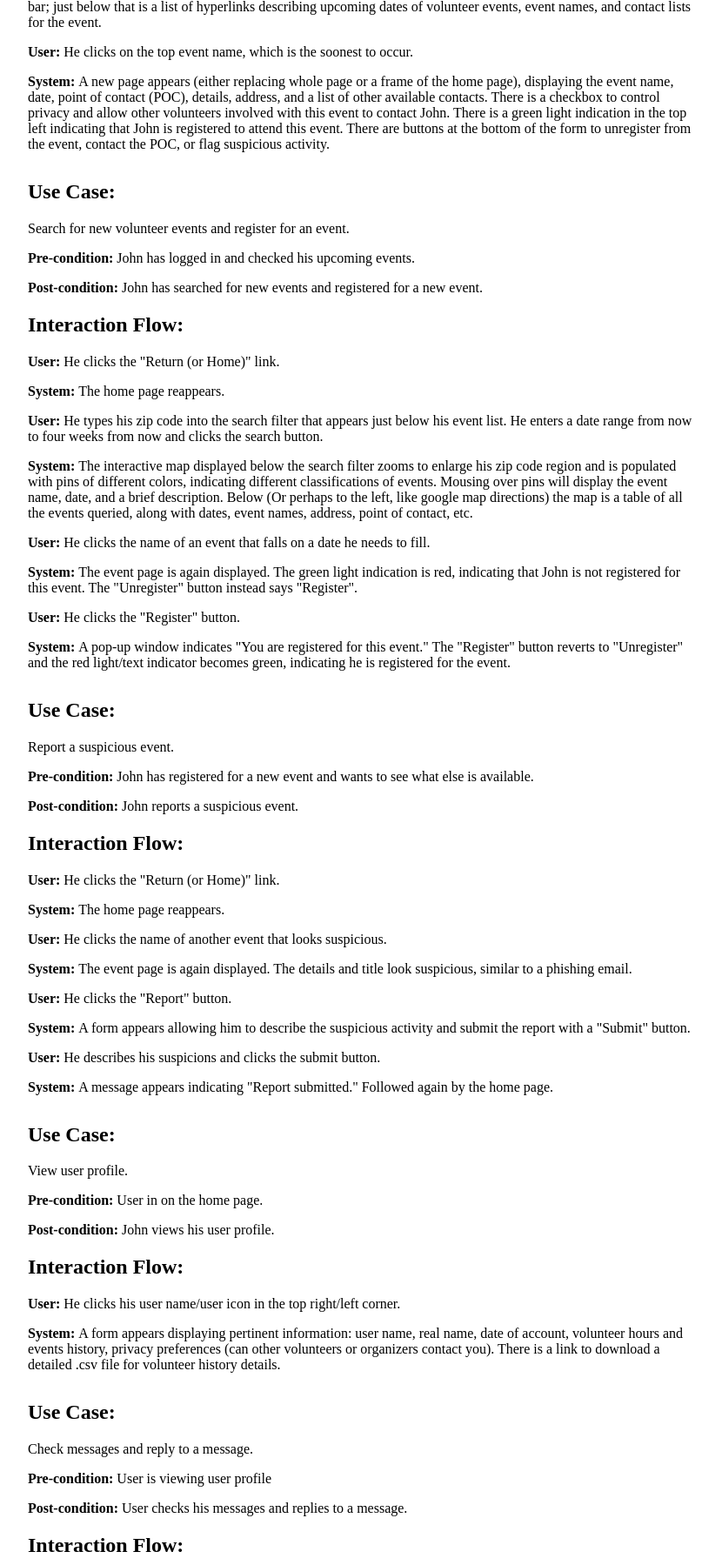
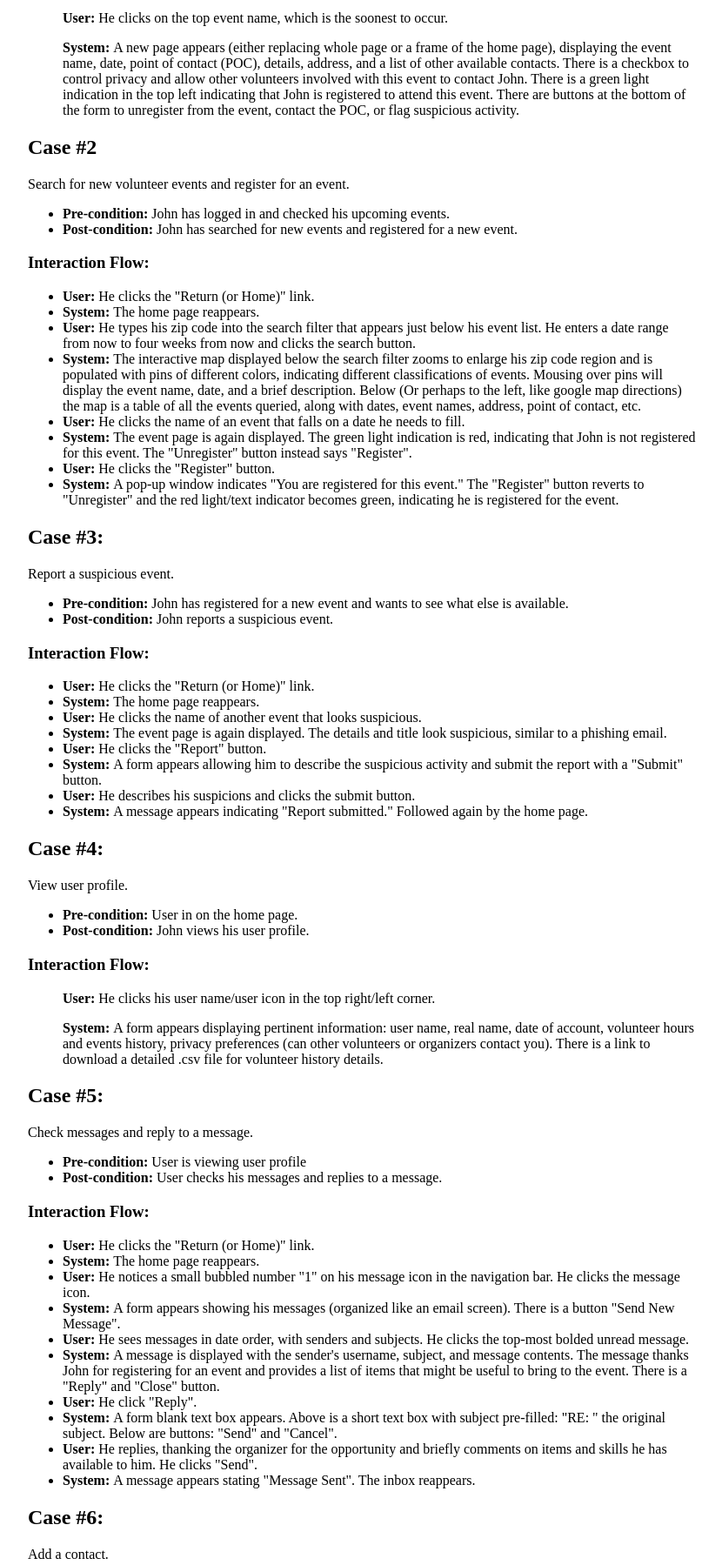
Before and after one commit to web-34-volunteer-app/capstone-volunteer-app, a plain HTML site: page public_html/documentation/persona-volunteer.html in a window 1280 px wide. Shown: the part 972-2771 px from the top of the page at 87% size, without its empty margins (224-1054 px from the left). Drawn offline with Linux system fonts and the light colour scheme.

Commit message:
reformatted interaction flow

```diff
--- a/public_html/documentation/persona-volunteer.html
+++ b/public_html/documentation/persona-volunteer.html
@@ -33,99 +33,110 @@
 </div>
 
 <div class="container">
-  <h2>Use Case:</h2>
-  <p>As a normal user of Mission Citizen, I would like to visit the website and stay up to date with saved volunteer events.</p>
+  <h2>Case #1</h2>
+  <p>Visit the website and stay up to date with saved volunteer events.</p>
 
-  <p><span class="name">Pre-condition: </span>User is a registered user using a device that was previously logged into.</p>
-  <p><span class="name">Post-condition: </span>John has checked his upcoming events.</p>
+  <ul>
+    <li><span class="name">Pre-condition: </span>User is a registered user using a device that was previously logged into.</li>
+    <li><span class="name">Post-condition: </span>John has checked his upcoming events.</li>
+  </ul>
+  <h3>Interaction Flow:</h3>
+  <ul>
+    <li><span class="name">User: </span>Navigates to the website home page on his smartphone.</li>
+    <li><span class="name">System: </span>Since he regularly visits the website from this device, the system maintains his login. His username is displayed in the navigation bar to indicate he is still logged in. The welcome banner is displayed below the navigation bar; just below that is a list of hyperlinks describing upcoming dates of volunteer events, event names, and contact lists for the event.</li>
+  <p><span class="name">User: </span>He clicks on the top event name, which is the soonest to occur.</p>
+  <p><span class="name">System: </span>A new page appears (either replacing whole page or a frame of the home page), displaying the event name, date, point of contact (POC), details, address, and a list of other available contacts. There is a checkbox to control privacy and allow other volunteers involved with this event to contact John. There is a green light indication in the top left indicating that John is registered to attend this event. There are buttons at the bottom of the form to unregister from the event, contact the POC, or flag suspicious activity.</p>
+  </ul>
+
+  <h2>Case #2</h2>
+  <p>Search for new volunteer events and register for an event.</p>
+  <ul>
+    <li><span class="name">Pre-condition: </span>John has logged in and checked his upcoming events.</li>
+    <li><span class="name">Post-condition: </span>John has searched for new events and registered for a new event.</li>
+  </ul>
+
+  <h3>Interaction Flow:</h3>
+  <ul>
+    <li><span class="name">User: </span>He clicks the "Return (or Home)" link.</li>
+    <li><span class="name">System: </span>The home page reappears.</li>
+    <li><span class="name">User: </span>He types his zip code into the search filter that appears just below his event list. He enters a date range from now to four weeks from now and clicks the search button.</li>
+    <li><span class="name">System: </span>The interactive map displayed below the search filter zooms to enlarge his zip code region and is populated with pins of different colors, indicating different classifications of events. Mousing over pins will display the event name, date, and a brief description. Below (Or perhaps to the left, like google map directions) the map is a table of all the events queried, along with dates, event names, address, point of contact, etc.</li>
+    <li><span class="name">User: </span>He clicks the name of an event that falls on a date he needs to fill.</li>
+    <li><span class="name">System: </span>The event page is again displayed. The green light indication is red, indicating that John is not registered for this event. The "Unregister" button instead says "Register".</li>
+    <li><span class="name">User: </span>He clicks the "Register" button.</li>
+    <li><span class="name">System: </span>A pop-up window indicates "You are registered for this event." The "Register" button reverts to "Unregister" and the red light/text indicator becomes green, indicating he is registered for the event.</li>
+  </ul>
+
+  <h2>Case #3:</h2>
+  <p>Report a suspicious event.</p>
+  <ul>
+    <li><span class="name">Pre-condition: </span>John has registered for a new event and wants to see what else is available.</li>
+    <li><span class="name">Post-condition: </span>John reports a suspicious event.</li>
+  </ul>
+
+  <h3>Interaction Flow:</h3>
+  <ul>
+    <li><span class="name">User: </span>He clicks the "Return (or Home)" link.</li>
+    <li><span class="name">System: </span>The home page reappears.</li>
+    <li><span class="name">User: </span>He clicks the name of another event that looks suspicious.</li>
+    <li><span class="name">System: </span>The event page is again displayed. The details and title look suspicious, similar to a phishing email.</li>
+    <li><span class="name">User: </span>He clicks the "Report" button.</li>
+    <li><span class="name">System: </span>A form appears allowing him to describe the suspicious activity and submit the report with a "Submit" button.</li>
+    <li><span class="name">User: </span>He describes his suspicions and clicks the submit button.</li>
+    <li><span class="name">System: </span>A message appears indicating "Report submitted." Followed again by the home page.</li>
+  </ul>
+
+  <h2>Case #4:</h2>
+  <p>View user profile.</p>
+
+  <ul>
+    <li><span class="name">Pre-condition: </span>User in on the home page.</li>
+    <li><span class="name">Post-condition: </span>John views his user profile.</li>
+  </ul>
+
+  <h3>Interaction Flow:</h3>
+  <ul>
+    <p><span class="name">User: </span>He clicks his user name/user icon in the top right/left corner.</p>
+    <p><span class="name">System: </span>A form appears displaying pertinent information: user name, real name, date of account, volunteer hours and events history, privacy preferences (can other volunteers or organizers contact you). There is a link to download a detailed .csv file for volunteer history details.</p>
+  </ul>
+
+  <h2>Case #5:</h2>
+  <p>Check messages and reply to a message.</p>
+
+  <ul>
+    <li><span class="name">Pre-condition: </span>User is viewing user profile</li>
+    <li><span class="name">Post-condition: </span>User checks his messages and replies to a message.</li>
+  </ul>
+
+  <h3>Interaction Flow:</h3>
+  <ul>
+    <li><span class="name">User: </span>He clicks the "Return (or Home)" link.</li>
+    <li><span class="name">System: </span>The home page reappears.</li>
+    <li><span class="name">User: </span>He notices a small bubbled number "1" on his message icon in the navigation bar. He clicks the message icon.</li>
+    <li><span class="name">System: </span>A form appears showing his messages (organized like an email screen). There is a button "Send New Message".</li>
+    <li><span class="name">User: </span>He sees messages in date order, with senders and subjects. He clicks the top-most bolded unread message.</li>
+    <li><span class="name">System: </span>A message is displayed with the sender's username, subject, and message contents. The message thanks John for registering for an event and provides a list of items that might be useful to bring to the event. There is a "Reply" and "Close" button.</li>
+    <li><span class="name">User: </span>He click "Reply".</li>
+    <li><span class="name">System: </span>A form blank text box appears. Above is a short text box with subject pre-filled: "RE: " the original subject. Below are buttons: "Send" and "Cancel".</li>
+    <li><span class="name">User: </span>He replies, thanking the organizer for the opportunity and briefly comments on items and skills he has available to him. He clicks "Send".</li>
+    <li><span class="name">System: </span>A message appears stating "Message Sent". The inbox reappears.</li>
+  </ul>
+
+  <h2>Case #6:</h2>
+  <p>Add a contact.</p>
+
+  <ul>
+    <li><span class="name">Pre-condition: </span>User has a desirable contact's user name visible on any screen.</li>
+    <li><span class="name">Post-condition: </span>Contact added to contact list.</li>
+  </ul>
 
   <h2>Interaction Flow:</h2>
-  <p><span class="name">User: </span>Navigates to the website home page on his smartphone.</p>
-  <p><span class="name">System: </span>Since he regularly visits the website from this device, the system maintains his login. His username is displayed in the navigation bar to indicate he is still logged in. The welcome banner is displayed below the navigation bar; just below that is a list of hyperlinks describing upcoming dates of volunteer events, event names, and contact lists for the event.</p>
-  <p><span class="name">User: </span>He clicks on the top event name, which is the soonest to occur.</p>
-  <p><span class="name">System: </span>A new page appears (either replacing whole page or a frame of the home page), displaying the event name, date, point of contact (POC), details, address, and a list of other available contacts. There is a checkbox to control privacy and allow other volunteers involved with this event to contact John. There is a green light indication in the top left indicating that John is registered to attend this event. There are buttons at the bottom of the form to unregister from the event, contact the POC, or flag suspicious activity.</p>
-</div>
-
-<div class="container">
-  <h2>Use Case:</h2>
-  <p>Search for new volunteer events and register for an event.</p>
-
-  <p><span class="name">Pre-condition: </span>John has logged in and checked his upcoming events.</p>
-  <p><span class="name">Post-condition: </span>John has searched for new events and registered for a new event.</p>
-
-  <h2>Interaction Flow:</h2>
-  <p><span class="name">User: </span>He clicks the "Return (or Home)" link.</p>
-  <p><span class="name">System: </span>The home page reappears.</p>
-  <p><span class="name">User: </span>He types his zip code into the search filter that appears just below his event list. He enters a date range from now to four weeks from now and clicks the search button.</p>
-  <p><span class="name">System: </span>The interactive map displayed below the search filter zooms to enlarge his zip code region and is populated with pins of different colors, indicating different classifications of events. Mousing over pins will display the event name, date, and a brief description. Below (Or perhaps to the left, like google map directions) the map is a table of all the events queried, along with dates, event names, address, point of contact, etc.</p>
-  <p><span class="name">User: </span>He clicks the name of an event that falls on a date he needs to fill.</p>
-  <p><span class="name">System: </span>The event page is again displayed. The green light indication is red, indicating that John is not registered for this event. The "Unregister" button instead says "Register".</p>
-  <p><span class="name">User: </span>He clicks the "Register" button.</p>
-  <p><span class="name">System: </span>A pop-up window indicates "You are registered for this event." The "Register" button reverts to "Unregister" and the red light/text indicator becomes green, indicating he is registered for the event.</p>
-</div>
-
-<div class="container">
-  <h2>Use Case:</h2>
-  <p>Report a suspicious event.</p>
-
-  <p><span class="name">Pre-condition: </span>John has registered for a new event and wants to see what else is available.</p>
-  <p><span class="name">Post-condition: </span>John reports a suspicious event.</p>
-
-  <h2>Interaction Flow:</h2>
-  <p><span class="name">User: </span>He clicks the "Return (or Home)" link.</p>
-  <p><span class="name">System: </span>The home page reappears.</p>
-  <p><span class="name">User: </span>He clicks the name of another event that looks suspicious.</p>
-  <p><span class="name">System: </span>The event page is again displayed. The details and title look suspicious, similar to a phishing email.</p>
-  <p><span class="name">User: </span>He clicks the "Report" button.</p>
-  <p><span class="name">System: </span>A form appears allowing him to describe the suspicious activity and submit the report with a "Submit" button.</p>
-  <p><span class="name">User: </span>He describes his suspicions and clicks the submit button.</p>
-  <p><span class="name">System: </span>A message appears indicating "Report submitted." Followed again by the home page.</p>
-</div>
-
-<div class="container">
-  <h2>Use Case:</h2>
-  <p>View user profile.</p>
-
-  <p><span class="name">Pre-condition: </span>User in on the home page.</p>
-  <p><span class="name">Post-condition: </span>John views his user profile.</p>
-
-  <h2>Interaction Flow:</h2>
-  <p><span class="name">User: </span>He clicks his user name/user icon in the top right/left corner.</p>
-  <p><span class="name">System: </span>A form appears displaying pertinent information: user name, real name, date of account, volunteer hours and events history, privacy preferences (can other volunteers or organizers contact you). There is a link to download a detailed .csv file for volunteer history details.</p>
-</div>
-
-<div class="container">
-  <h2>Use Case:</h2>
-  <p>Check messages and reply to a message.</p>
-
-  <p><span class="name">Pre-condition: </span>User is viewing user profile</p>
-  <p><span class="name">Post-condition: </span>User checks his messages and replies to a message.</p>
-
-  <h2>Interaction Flow:</h2>
-  <p><span class="name">User: </span>He clicks the "Return (or Home)" link.</p>
-  <p><span class="name">System: </span>The home page reappears.</p>
-  <p><span class="name">User: </span>He notices a small bubbled number "1" on his message icon in the navigation bar. He clicks the message icon.</p>
-  <p><span class="name">System: </span>A form appears showing his messages (organized like an email screen). There is a button "Send New Message".</p>
-  <p><span class="name">User: </span>He sees messages in date order, with senders and subjects. He clicks the top-most bolded unread message.</p>
-  <p><span class="name">System: </span>A message is displayed with the sender's username, subject, and message contents. The message thanks John for registering for an event and provides a list of items that might be useful to bring to the event. There is a "Reply" and "Close" button.</p>
-  <p><span class="name">User: </span>He click "Reply".</p>
-  <p><span class="name">System: </span>A form blank text box appears. Above is a short text box with subject pre-filled: "RE: " the original subject. Below are buttons: "Send" and "Cancel".</p>
-  <p><span class="name">User: </span>He replies, thanking the organizer for the opportunity and briefly comments on items and skills he has available to him. He clicks "Send".</p>
-  <p><span class="name">System: </span>A message appears stating "Message Sent". The inbox reappears.</p>
-</div>
-
-<div class="container">
-  <h2>Use Case:</h2>
-  <p>Add a contact.</p>
-
-  <p><span class="name">Pre-condition: </span>User has a desirable contact's user name visible on any screen.</p>
-  <p><span class="name">Post-condition: </span>Contact added to contact list.</p>
-
-  <h2>Interaction Flow:</h2>
-  <p><span class="name">User: </span>He clicks the user name of the most recent sender.</p>
-  <p><span class="name">System: </span>A form appears with limited details of the user, with buttons: "Save Contact" "Send Message" "See Posted Events" (Buttons are available depending on the user's privacy settings).</p>
-  <p><span class="name">User: </span>He clicks "Save Contact".</p>
-  <p><span class="name">System: </span>A message appears stating "Contact Saved".</p>
+  <ul>
+    <li><span class="name">User: </span>He clicks the user name of the most recent sender.</li>
+    <li><span class="name">System: </span>A form appears with limited details of the user, with buttons: "Save Contact" "Send Message" "See Posted Events" (Buttons are available depending on the user's privacy settings).</li>
+    <li><span class="name">User: </span>He clicks "Save Contact".</li>
+    <li><span class="name">System: </span>A message appears stating "Contact Saved".</li>
+  </ul>
 </div>
 
   <a href="index.html">Home</a>
```
